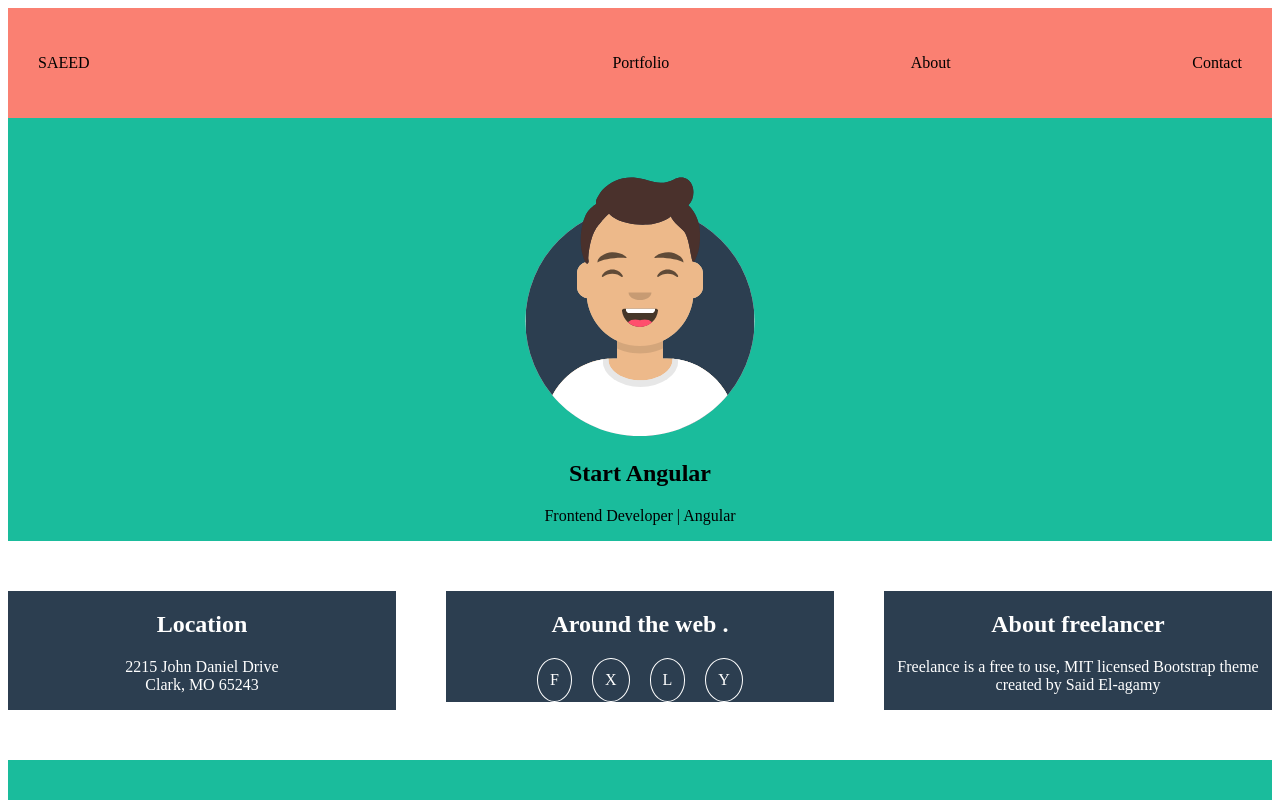
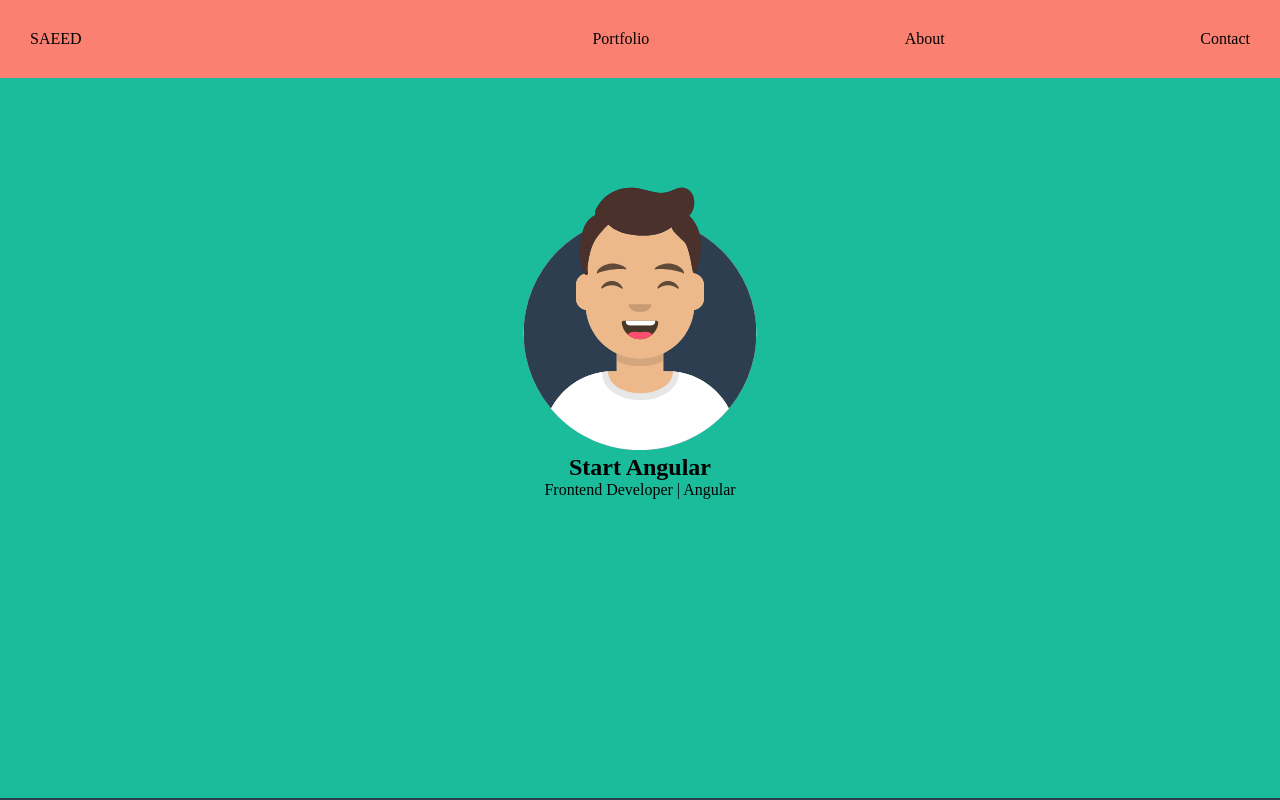
Before and after one commit to el-3agamy/angular_portfolio, an Angular app: page / in a window 1280 px wide. Shown: the top 800 px of the page. Built offline with nearby package versions, Linux system fonts and the light colour scheme.

Commit message:
add routing in navbar & enhance UI

```diff
--- a/src/app/about/about.css
+++ b/src/app/about/about.css
@@ -1,4 +1,5 @@
 section {
+    height: calc(100vh - 100px);
     background-color: #1ABC9C;
     color: #fff;
     padding: 100px;
@@ -7,6 +8,7 @@ section {
     font-weight: 700;
     line-height: 30px;
    & .inner_about{
+    height: 100%;
      display: flex;
     justify-content: center;
     align-items: center;
--- a/src/app/app.ts
+++ b/src/app/app.ts
@@ -1,12 +1,12 @@
 import { Component, signal } from '@angular/core';
 import { RouterOutlet } from '@angular/router';
-import { Home } from './home/home';
 import { Navbar } from "./navbar/navbar";
 import { Footer } from "./footer/footer";
+import { Color } from './directive/color';
 
 @Component({
   selector: 'app-root',
-  imports: [RouterOutlet, Home, Navbar, Footer],
+  imports: [RouterOutlet,  Navbar, Footer , Color],
   templateUrl: './app.html',
   styleUrl: './app.css'
 })
--- a/src/app/contact/contact.html
+++ b/src/app/contact/contact.html
@@ -1,5 +1,5 @@
 <section>
-    <h2>
+    <h2 appColor>
         Contact US.
     </h2>
     <form action="">
--- a/src/app/contact/contact.ts
+++ b/src/app/contact/contact.ts
@@ -1,8 +1,9 @@
 import { Component } from '@angular/core';
+import { Color } from '../directive/color';
 
 @Component({
   selector: 'app-contact',
-  imports: [],
+  imports: [Color],
   templateUrl: './contact.html',
   styleUrl: './contact.css',
 })
--- /dev/null
+++ b/src/app/directive/color.ts
@@ -0,0 +1,22 @@
+import { Directive, ElementRef } from '@angular/core';
+
+@Directive({
+  selector: '[appColor]' ,
+  host : {
+    '(mouseover)' : 'onMouseOver()' ,
+    '(mouseout)' : 'onMouseOut()' ,
+  }
+})
+export class Color {
+
+  constructor(private ele : ElementRef) {
+
+   }
+
+   onMouseOver(){
+    this.ele.nativeElement.style.color = `salmon` ;
+   } ;
+   onMouseOut(){
+    this.ele.nativeElement.style.color = `red`
+   }
+}
--- a/src/app/home/home.css
+++ b/src/app/home/home.css
@@ -1,23 +1,23 @@
 main{
-
- padding: 50px 0;
- background-color: #1ABC9C;
- text-align: center;
+    background-color: #1ABC9C;
+    text-align: center;
+    >#banner{
+        height: calc(100vh - 80px);
+        padding-top: 100px;
+    }
  >:last-child{
-    background-color: #fff;
-    padding: 50px 0;
+    background-color:#2C3E50;
+    padding: 120px ;
     display: flex;
     justify-content: center;
     align-items: start;
-    gap: 50px;
+    /* gap: 50px; */
     >div{
         flex: 1;
-        background-color:#2C3E50;
         color: #fff;
 
     }
     :nth-child(2)>div{
-
         display: flex;
         justify-content: center;
         align-items: center;
--- a/src/app/home/home.html
+++ b/src/app/home/home.html
@@ -1,11 +1,13 @@
 <!-- <app-navbar></app-navbar> -->
 <main>
-    <section>
-        <div class="img_container">
+    <section id="banner">
+        <div>
+            <div class="img_container">
             <img src="avatar.svg" width="100%" alt="avatar_image">
         </div>
         <h1>Start Angular</h1>
         <p>Frontend Developer | Angular </p>
+        </div>
     </section>
     <section>
         <div>
--- a/src/app/navbar/navbar.css
+++ b/src/app/navbar/navbar.css
@@ -1,4 +1,8 @@
 nav{
+    a{
+        text-decoration: none;
+        color: #000;
+    }
     padding: 30px;
     background-color: salmon;
     display: flex;
@@ -12,8 +16,7 @@ nav{
         list-style: none;
         >li{
         cursor: pointer;
-
-        }
+    }
     }
     >div{
         flex-grow: 1;
--- a/src/app/navbar/navbar.html
+++ b/src/app/navbar/navbar.html
@@ -1,11 +1,11 @@
 
     <nav>
         <div>
-            <span>SAEED</span>
+            <span><a routerLink="">SAEED</a></span>
         </div>
         <ul>
-            <li>Portfolio</li>
-            <li>About</li>
-            <li>Contact</li>
+            <li><a routerLink="portfolio">Portfolio</a></li>
+            <li><a routerLink="about">About</a></li>
+            <li><a routerLink="contact">Contact</a></li>
         </ul>
     </nav>
--- a/src/app/navbar/navbar.ts
+++ b/src/app/navbar/navbar.ts
@@ -1,8 +1,9 @@
 import { Component } from '@angular/core';
+import { RouterLink } from '@angular/router';
 
 @Component({
   selector: 'app-navbar',
-  imports: [],
+  imports: [RouterLink],
   templateUrl: './navbar.html',
   styleUrl: './navbar.css',
 })
--- a/src/styles.css
+++ b/src/styles.css
@@ -1 +1,6 @@
 /* You can add global styles to this file, and also import other style files */
+*{
+    padding: 0;
+    margin: 0;
+    box-sizing: border-box;
+}
```
Also changed, not shown: 1 other file (tests, documents, lock files or other folders).
